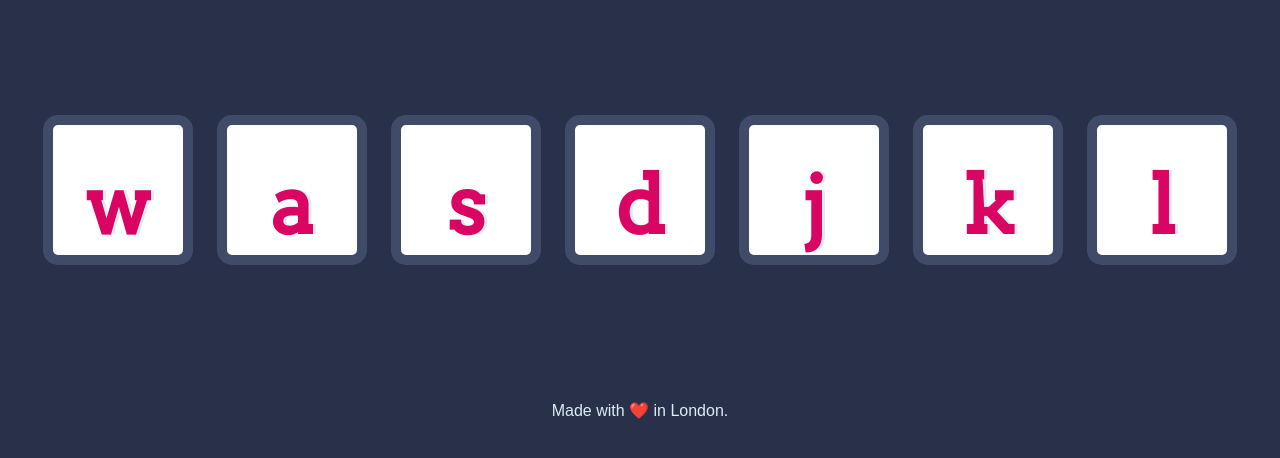
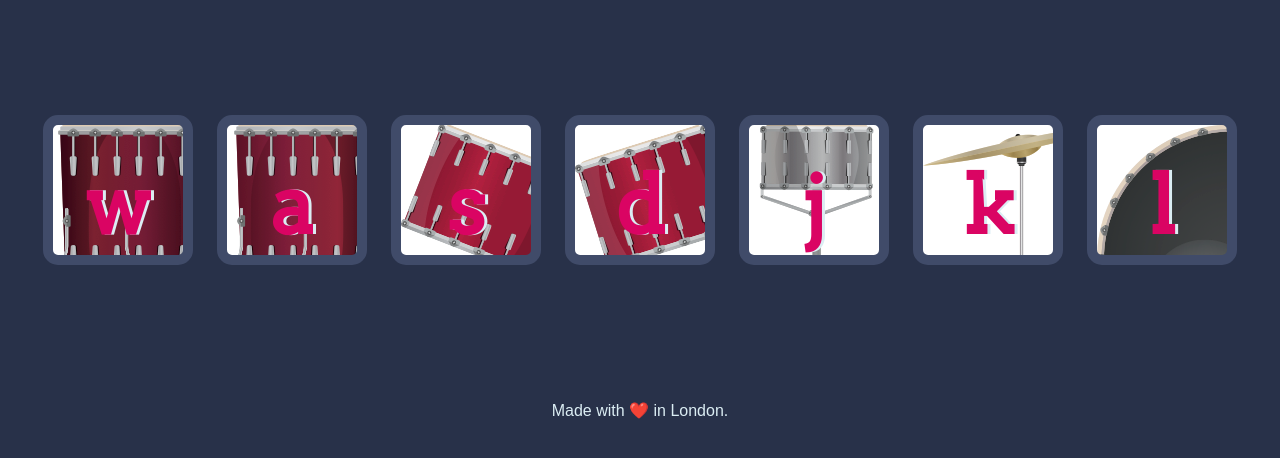
Before and after one commit to Nerfi/drum_kit, a plain HTML site: page index.html in a window 1280 px wide. Shown: the part 200-658 px from the top of the page. Drawn offline with Linux system fonts and the light colour scheme.

Commit message:
reading this keybord docs

```diff
--- a/index.html
+++ b/index.html
@@ -22,6 +22,6 @@
   </footer>
 
 
-<script type="text/javascript" src="index.js"></script>
+<script src="index.js" charset="utf-8"></script>
 </body>
 </html>
--- a/index.js
+++ b/index.js
@@ -0,0 +1,15 @@
+const button = document.querySelectorAll("button");
+
+  button.forEach((button) => {
+    button.addEventListener("click", clicked);
+  })
+
+function clicked(){
+//this.style.color = "white";
+
+
+console.log(this);
+}
+
+  //const audio = new Audio("sounds/tom-1.mp3");
+  //audio.play();
--- a/styles.css
+++ b/styles.css
@@ -17,31 +17,31 @@ footer {
 }
 
 .w {
-
+  background-image: url("images/tom4.png");
 }
 
 .a {
-
+  background-image: url("images/tom3.png");
 }
 
 .s {
-
+  background-image: url("images/tom1.png");
 }
 
 .d {
-
+  background-image: url("images/tom2.png");
 }
 
 .j {
-
+  background-image: url("images/snare.png");
 }
 
 .k {
-
+    background-image: url("images/crash.png");
 }
 
 .l {
-
+  background-image: url("images/kick.png");
 }
 
 .set {
```
